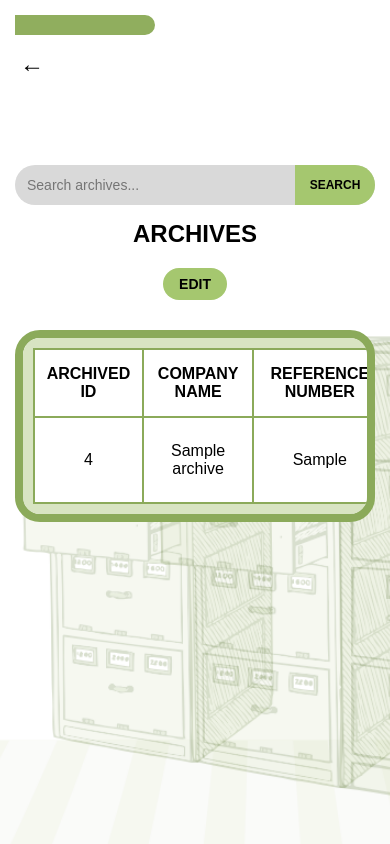
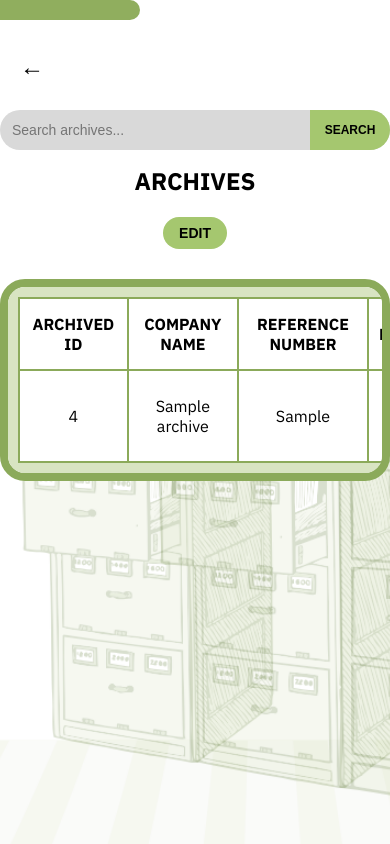
Before and after one commit to diyownn/SE2-agq-system, a PHP site: page /SE2-agq-system/AGQ/agq_archive.php in a window 390 px wide. Run offline with PHP 8.4, Linux system fonts and the light colour scheme; data comes from the database, SQL or seed files in the repository; tables that the repository leaves empty hold one stand-in row (values such as "Sample post"); some libraries are stand-ins or nearby versions.

Commit message:
archive front-end fixes

```diff
--- a/AGQ/agq_archive.php
+++ b/AGQ/agq_archive.php
@@ -90,6 +90,7 @@ if (isset($_GET['search'])) {
     <link rel="stylesheet" type="text/css" href="../css/archive.css">
     <link rel="icon" href="images/agq_logo.png" type="image/ico">
     <title>Archives</title>
+    <link href="https://fonts.googleapis.com/css2?family=IBM+Plex+Sans:ital,wght@0,100;0,200;0,300;0,400;0,500;0,600;0,700;1,100;1,200;1,300;1,400;1,500;1,600;1,700&display=swap" rel="stylesheet">
     <script src="https://cdn.jsdelivr.net/npm/sweetalert2@11"></script>
 </head>
 
--- a/css/archive.css
+++ b/css/archive.css
@@ -26,7 +26,7 @@ body {
   display: flex;
   flex-direction: column;
   justify-content: space-between;
-  height: 120px;
+  height: 80px;
   width: 100%;
 }
 
@@ -272,7 +272,7 @@ label {
 /* Responsive styling */
 @media screen and (max-width: 768px) {
   body {
-    padding: 15px;
+    padding: 0px;
   }
 
   .header-container {
```
